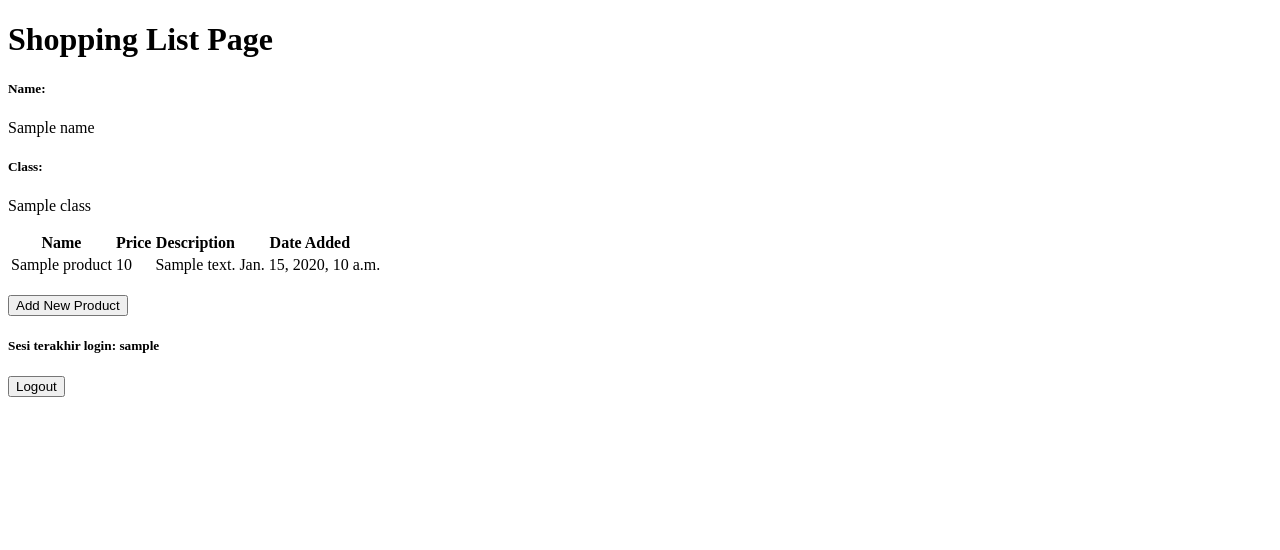
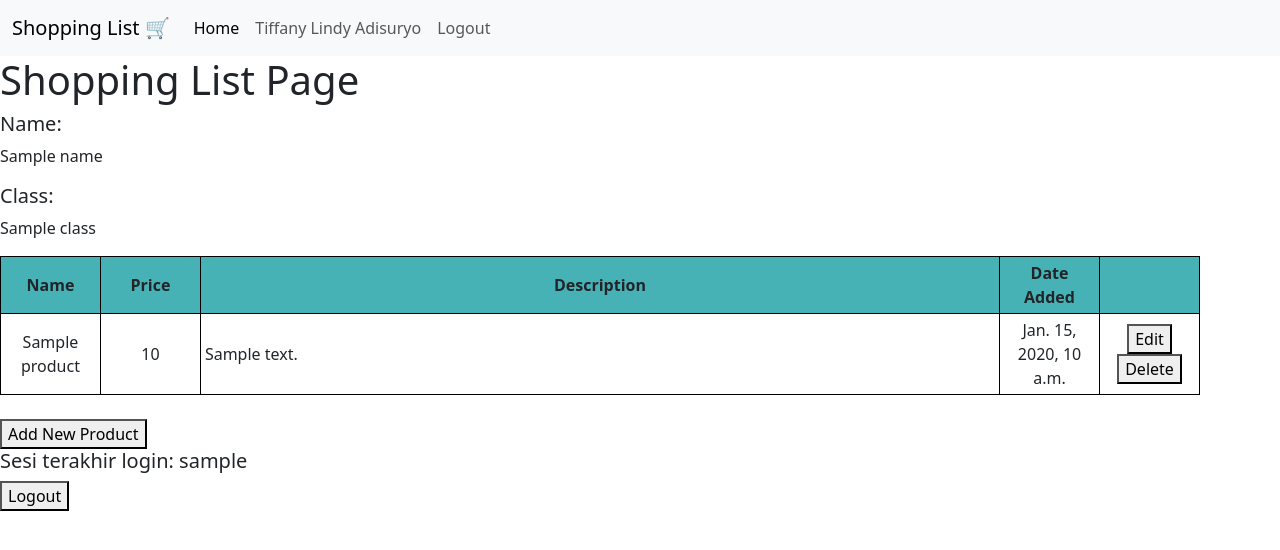
Before and after one commit to tiffanyadisuryo/shopping-list, a Django app: template main/templates/main.html in a window 1280 px wide. Shown: the top 550 px of the page. Run offline with Django 4.2, Linux system fonts and the light colour scheme; the template is opened without the code that fills it: most values are stand-ins (such as "Sample title", 1, 10 or a date in 2020).

Commit message:
Tutorial 4

```diff
--- a/main/templates/main.html
+++ b/main/templates/main.html
@@ -1,6 +1,34 @@
 {% extends 'base.html' %}
 
 {% block content %}
+    <style>
+        th, td {
+        border: 1px solid black;
+        padding: 4px;
+        }
+    </style>
+    <nav class="navbar navbar-expand-lg bg-body-tertiary">
+        <div class="container-fluid">
+        <a class="navbar-brand" href="#">Shopping List 🛒</a>
+        <button class="navbar-toggler" type="button" data-bs-toggle="collapse" data-bs-target="#navbarNav" aria-controls="navbarNav" aria-expanded="false" aria-label="Toggle navigation">
+            <span class="navbar-toggler-icon"></span>
+        </button>
+        <div class="collapse navbar-collapse" id="navbarNav">
+            <ul class="navbar-nav">
+            <li class="nav-item">
+                <a class="nav-link active" aria-current="page" href="#">Home</a>
+            </li>
+            <li class="nav-item">
+                <a class="nav-link" href="#">Tiffany Lindy Adisuryo</a>
+            </li>
+            <li class="nav-item">
+                <a class="nav-link" href="{% url 'main:logout' %}">Logout</a>
+            </li>
+            </ul>
+        </div>
+        </div>
+    </nav>
+
     <h1>Shopping List Page</h1>
 
     <h5>Name:</h5>
@@ -10,22 +38,35 @@
     <p>{{class}}</p>
 
 
-    <table>
-        <tr>
-            <th>Name</th>
-            <th>Price</th>
-            <th>Description</th>
-            <th>Date Added</th>
+    <table bgcolor="black" width="1200">
+        <tr align="center"  bgcolor="#46B2B5">
+            <th width="100">Name</th>
+            <th width="100">Price</th>
+            <th width="800">Description</th>
+            <th width="100">Date Added</th>
+            <th width="100"></th>
         </tr>
 
         {% comment %} Berikut cara memperlihatkan data produk di bawah baris ini {% endcomment %}
 
         {% for product in products %}
-            <tr>
-                <td>{{product.name}}</td>
-                <td>{{product.price}}</td>
+            <tr bgcolor="white">
+                <td align="center">{{product.name}}</td>
+                <td align="center">{{product.price}}</td>
                 <td>{{product.description}}</td>
-                <td>{{product.date_added}}</td>
+                <td align="center">{{product.date_added}}</td>
+                <td align="center">
+                    <a href="{% url 'main:edit_product' product.pk %}">
+                        <button>
+                            Edit
+                        </button>
+                    </a>
+                    <a href="{% url 'main:delete_product' product.pk %}">
+                        <button>
+                            Delete
+                        </button>
+                    </a>
+                </td>
             </tr>
         {% endfor %}
     </table>
--- a/main/urls.py
+++ b/main/urls.py
@@ -3,6 +3,8 @@ from main.views import show_main, create_product, show_xml, show_json, show_xml_
 from main.views import register
 from main.views import login_user
 from main.views import logout_user
+from main.views import edit_product
+from main.views import delete_product
 
 app_name = 'main'
 
@@ -16,4 +18,6 @@ urlpatterns = [
     path('register/', register, name='register'),
     path('login/', login_user, name='login'),
     path('logout/', logout_user, name='logout'),
+    path('edit-product/<int:id>', edit_product, name='edit_product'),
+    path('delete/<int:id>', delete_product, name='delete_product'),
 ]
--- a/templates/base.html
+++ b/templates/base.html
@@ -9,6 +9,10 @@
         />
         {% block meta %}
         {% endblock meta %}
+        <link href="https://cdn.jsdelivr.net/npm/bootstrap@5.3.2/dist/css/bootstrap.min.css" rel="stylesheet" integrity="sha384-T3c6CoIi6uLrA9TneNEoa7RxnatzjcDSCmG1MXxSR1GAsXEV/Dwwykc2MPK8M2HN" crossorigin="anonymous">
+        <script src="https://code.jquery.com/jquery-3.6.0.min.js" integrity="sha384-KyZXEAg3QhqLMpG8r+J4jsl5c9zdLKaUk5Ae5f5b1bw6AUn5f5v8FZJoMxm6f5cH1" crossorigin="anonymous"></script>
+        <script src="https://cdn.jsdelivr.net/npm/@popperjs/core@2.11.8/dist/umd/popper.min.js" integrity="sha384-I7E8VVD/ismYTF4hNIPjVp/Zjvgyol6VFvRkX/vR+Vc4jQkC+hVqc2pM8ODewa9r" crossorigin="anonymous"></script>
+        <script src="https://cdn.jsdelivr.net/npm/bootstrap@5.3.2/dist/js/bootstrap.min.js" integrity="sha384-BBtl+eGJRgqQAUMxJ7pMwbEyER4l1g+O15P+16Ep7Q9Q+zqX6gSbd85u4mG4QzX+" crossorigin="anonymous"></script>
     </head>
 
     <body>
```
Also changed, not shown: main/templates/edit_product.html (added, +22 -0 lines), main/views.py (+23 -0 lines), db.sqlite3.
